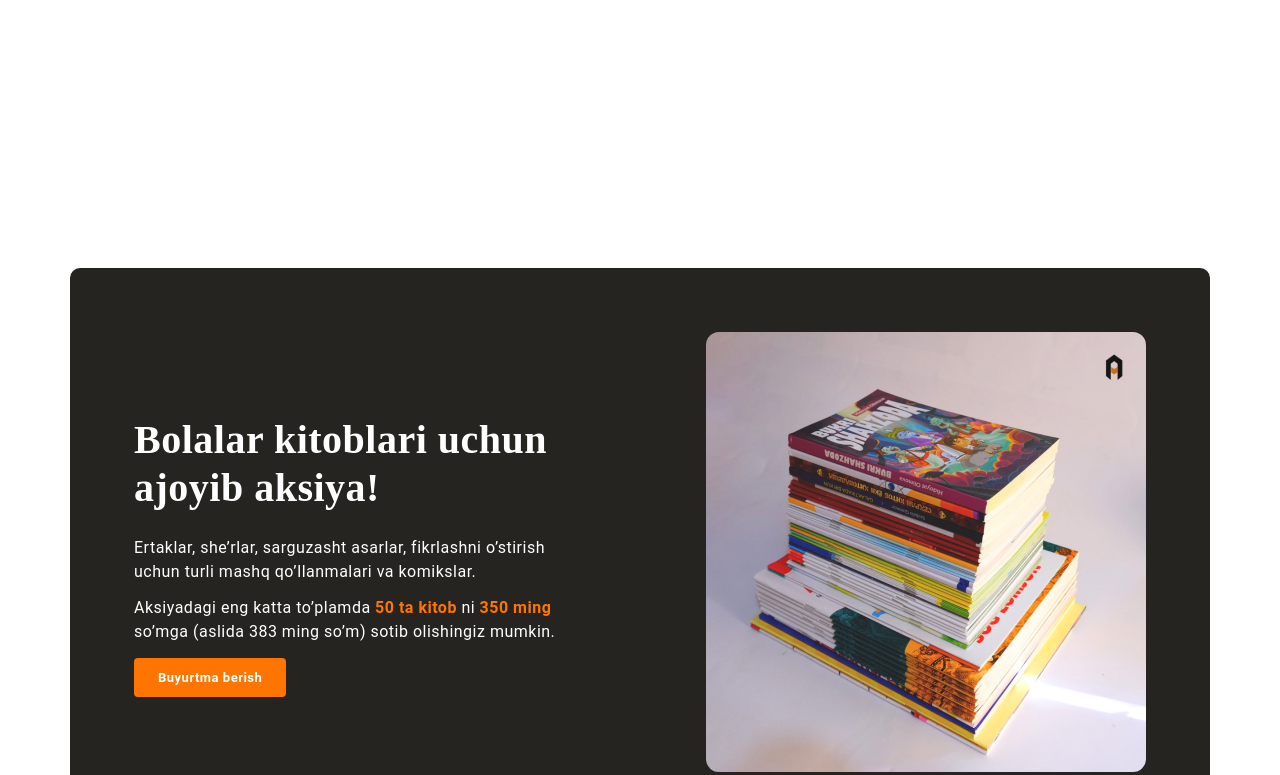
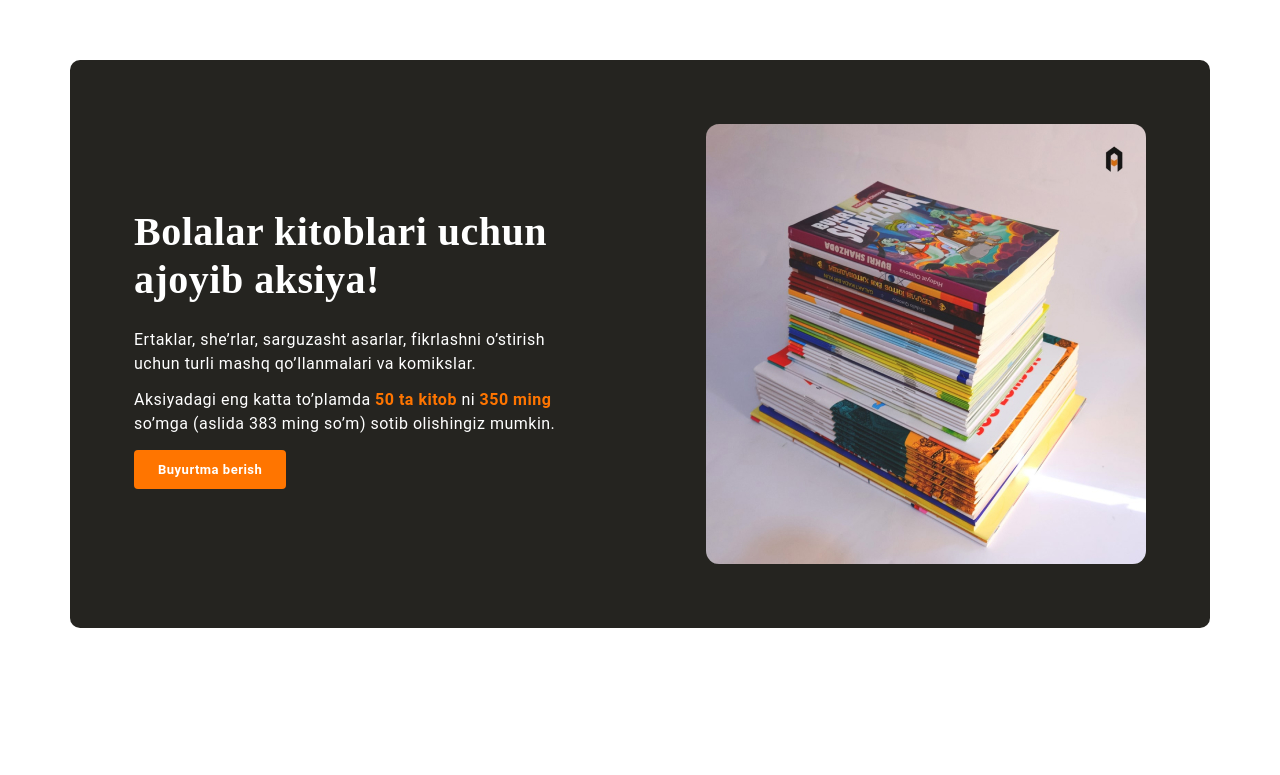
Before and after one commit to Muhammadmustafo882/akademnashr, a plain HTML site: page index.html in a window 1280 px wide. Shown: the part 1676-2451 px from the top of the page. Drawn offline with Linux system fonts and the light colour scheme.

Commit message:
Finikize html anad css

```diff
--- a/css/style.css
+++ b/css/style.css
@@ -279,7 +279,7 @@ color: #FF7500;
 }
 
 .promo{
-    padding-top: 328px;
+    padding-top: 120px;
     padding-bottom: 162px;
 }
 /* promo-inner */
```
